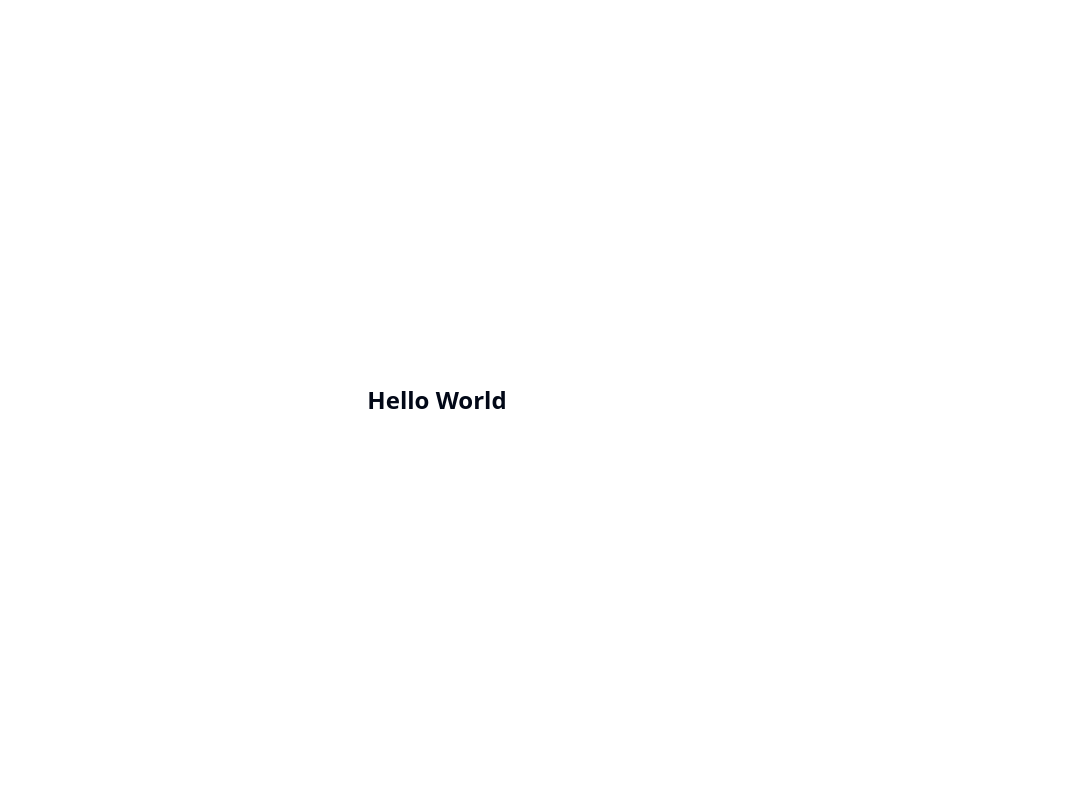
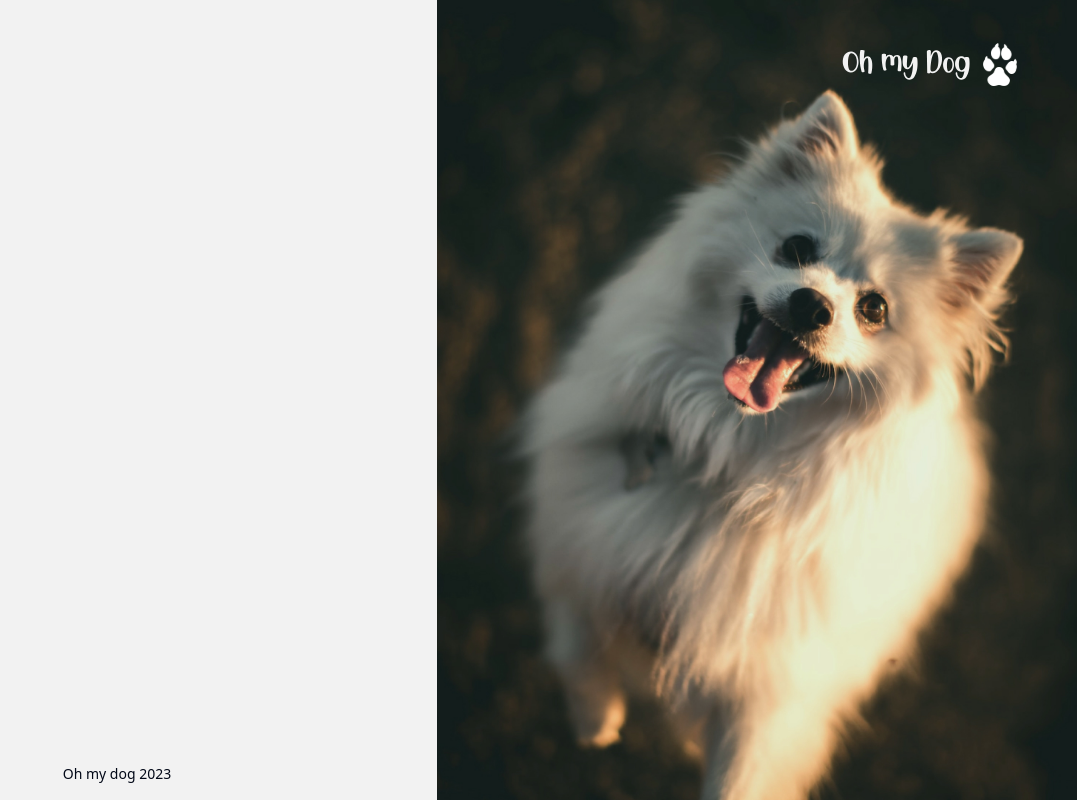
Before and after one commit to LFeli/FATEC-ES3_GroupNotFound_2023_2, a React (Vite) app: page / in a window 1280 px wide. Shown: the whole page, without its empty margins (203-1280 px from the left). Built offline with nearby package versions, Linux system fonts and the light colour scheme.

Commit message:
feat: partial of login page done without form section, and adding animals folder in assets

```diff
--- a/src/pages/Login.tsx
+++ b/src/pages/Login.tsx
@@ -1,7 +1,36 @@
+import { Button } from "@/components/ui/button";
+
 export function Login() {
   return (
     <>
-      <h1 className="flex items-center justify-center text-2xl h-screen font-bold">Hello World</h1>
+      <header>
+        <Button variant={"ghost"} className="absolute z-10 right-8 top-8 hover:bg-transparent  px-6 py-8">
+          <a href="#" className="">
+            <img src="logo.svg" alt="" />
+          </a>
+        </Button>
+      </header>
+
+
+        {/* Grid box */}
+      <div className="grid grid-cols-2 h-screen w-full bg-[#F2F2F2]">
+
+        {/* left side */}
+        <div>
+          <main>
+
+          </main>
+
+          <footer className='flex items-center justify-center'>
+            <span className='text-sm absolute bottom-4'>Oh my dog 2023</span>
+          </footer>
+        </div>
+
+        {/* Right side */}
+        <div>
+          <img src="src/assets/animals/login.jpg" alt="" className="h-screen w-full object-cover"/>
+        </div>
+      </div>
     </>
   )
 }
```
Also changed, not shown: src/assets/animals/login.jpg (added).
